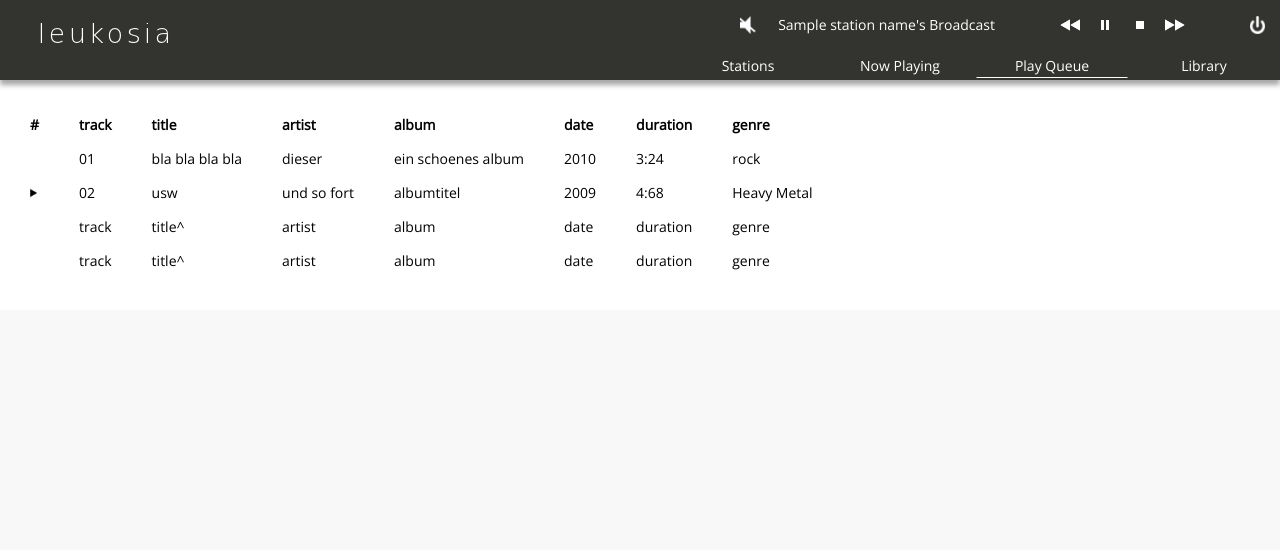
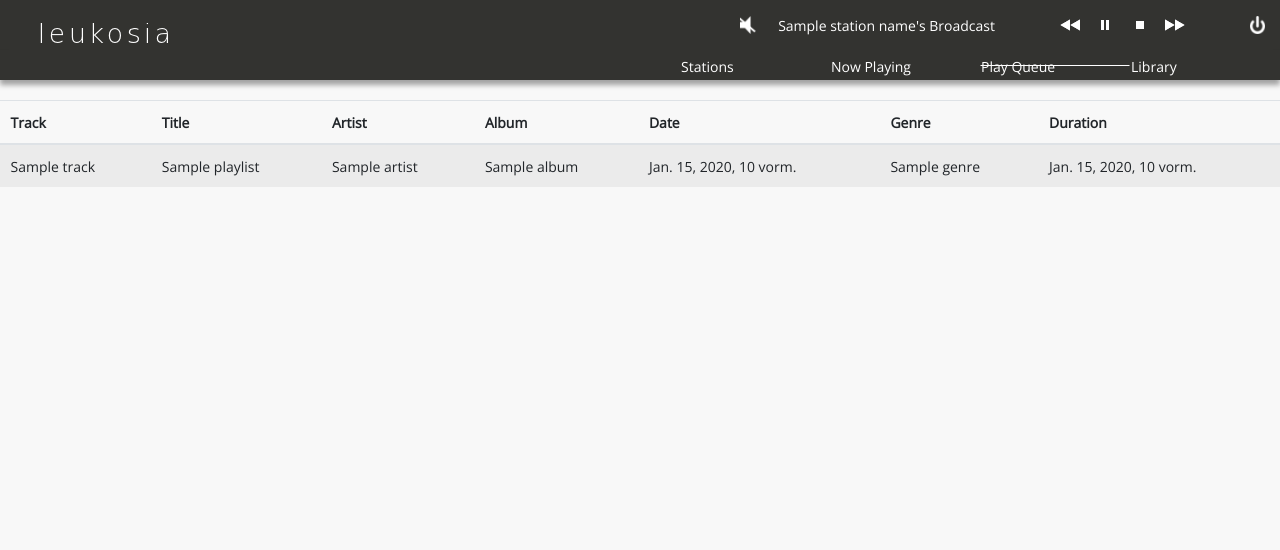
Before and after one commit to woelper/leukosia, a Django app: template templates/playqueue.html in a window 1280 px wide. Shown: the top 550 px of the page. Run offline with Django 3.2, Linux system fonts and the light colour scheme; the template is opened without the code that fills it: most values are stand-ins (such as "Sample title", 1, 10 or a date in 2020); some libraries are stand-ins or nearby versions.

Commit message:
playlist wird angezeigt, bootstrap ist eingebunden

```diff
--- a/templates/master.html
+++ b/templates/master.html
@@ -1,6 +1,7 @@
 <!DOCTYPE html PUBLIC "-//W3C//DTD XHTML 1.0 Transitional//EN" "http://www.w3.org/TR/xhtml1/DTD/xhtml1-transitional.dtd">
 <html xmlns="http://www.w3.org/1999/xhtml">
 <head>
+<link type="text/css" rel="stylesheet" href="{{STATIC_URL}}ext/bootstrap/css/bootstrap.css" />
 <link type="text/css" rel="stylesheet" href="{{STATIC_URL}}css/style.css" />
 <link href='http://fonts.googleapis.com/css?family=Open+Sans:300&subset=latin,latin-ext' rel='stylesheet' type='text/css'>
 <script src="http://code.jquery.com/jquery-latest.js"></script>
--- a/templates/playqueue.html
+++ b/templates/playqueue.html
@@ -5,61 +5,36 @@
 	<div class="nav" id="nowplaying">Now Playing</div>
 	<div class="nav" id="stations">Stations</div>
 {% endblock %}
+
+
 {%block content%}
-<div id="content">
-	<div id="table" class="draggable">
-		<div class="tableheader">
-			<span class="tablecell">#</span>
-			<span class="tablecell">track</span>
-			<span class="tablecell">title</span>
-			<span class="tablecell">artist</span>
-			<span class="tablecell">album</span>
-			<span class="tablecell">date</span>
-			<span class="tablecell">duration</span>
-			<span class="tablecell">genre</span>
-		</div>
-		<div class="tablerow">
-			<span class="tablecell"></span>
-			<span class="tablecell">01</span>
-			<span class="tablecell">bla bla bla bla</span>
-			<span class="tablecell">dieser</span>
-			<span class="tablecell">ein schoenes album</span>
-			<span class="tablecell">2010</span>
-			<span class="tablecell">3:24</span>
-			<span class="tablecell">rock</span>
-		</div>
-		<div class="tablerow">
-			<span class="tablecell"><img src="{{STATIC_URL}}img/play_small.png"></span>
-			<span class="tablecell">02</span>
-			<span class="tablecell">usw</span>
-			<span class="tablecell">und so fort</span>
-			<span class="tablecell">albumtitel</span>
-			<span class="tablecell">2009</span>
-			<span class="tablecell">4:68</span>
-			<span class="tablecell">Heavy Metal</span>
-		</div>
-		<div class="tablerow">
-			<span class="tablecell"></span>
-			<span class="tablecell">track</span>
-			<span class="tablecell">title^</span>
-			<span class="tablecell">artist</span>
-			<span class="tablecell">album</span>
-			<span class="tablecell">date</span>
-			<span class="tablecell">duration</span>
-			<span class="tablecell">genre</span>
-		</div>
-		<div class="tablerow">
-			<span class="tablecell"></span>
-			<span class="tablecell">track</span>
-			<span class="tablecell">title^</span>
-			<span class="tablecell">artist</span>
-			<span class="tablecell">album</span>
-			<span class="tablecell">date</span>
-			<span class="tablecell">duration</span>
-			<span class="tablecell">genre</span>
-		</div>
-	</div>
+<div id="container" style="padding-top:100px";>
+	<table class="table table-condensed table-striped">
+		<thead>
+			<tr>
+			<th>Track</th>
+			<th>Title</th>
+			<th>Artist</th>
+			<th>Album</th>
+			<th>Date</th>
+			<th>Genre</th>
+			<th>Duration</th>
+		</tr>
+		</thead>
+		<tbody>
+		{% for e in playlist%}
+		<tr>
+			<td>{{e.track}}</td>
+			<td>{{e.title}}</td>
+			<td>{{e.artist}}</td>
+			<td>{{e.album}}</td>
+			<td>{{e.date}}</td>
+			<td>{{e.genre}}</td>
+			<td>{{e.time}}</td>
+		</tr>
+		{% endfor %}
+		</tbody>
+	</table>
 </div>
-<div style="clear:both"></div>
 
 {%endblock%}
```
Also changed, not shown: webfrontend/views.py (+16 -1 lines), 1 other file.
